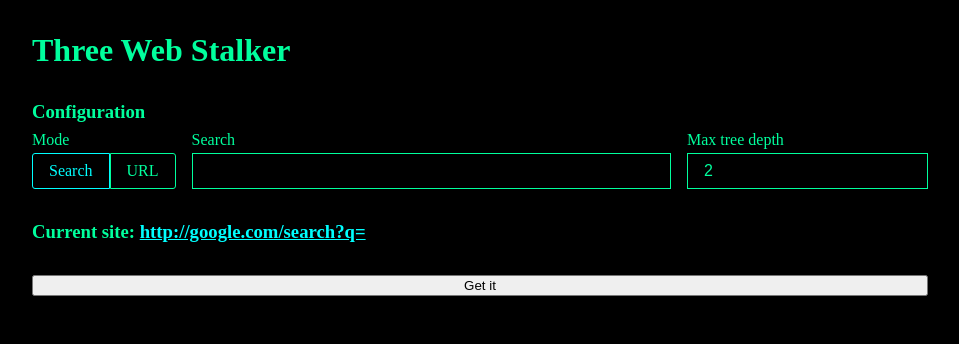
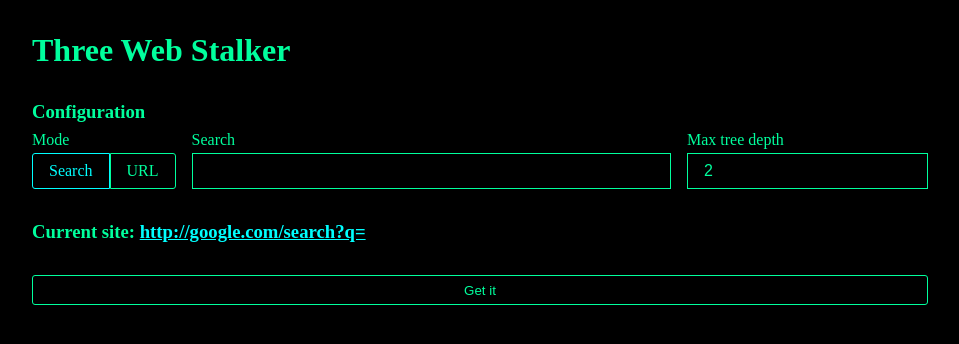
Before and after one commit to PatrickDeVries/three-web-stalker, a React (Vite) app: page / in a window 1280 px wide. Shown: the top 344 px of the page, without its empty margins (160-1119 px from the left). Built offline with nearby package versions, Linux system fonts and the light colour scheme.

Commit message:
Move graph state to valtio

```diff
--- a/package.json
+++ b/package.json
@@ -17,7 +17,8 @@
   "dependencies": {
     "react": "^18.2.0",
     "react-dom": "^18.2.0",
-    "styled-components": "^5.3.6"
+    "styled-components": "^5.3.6",
+    "valtio": "^1.7.6"
   },
   "devDependencies": {
     "@stylelint/postcss-css-in-js": "^0.38.0",
--- a/src/App/App.tsx
+++ b/src/App/App.tsx
@@ -1,9 +1,12 @@
 import { useMemo, useState } from 'react'
+import { useSnapshot } from 'valtio'
+import Button from '../common/Button'
 import { URL_TEST_REGEX } from '../common/constants'
 import Input from '../common/Input'
 import Pills from '../common/Pills'
 import { buildGraph } from './Graph'
-import { Configuration, Main, Section } from './style'
+import { graph } from './Graph/store'
+import { Configuration, Content, Main, Section, Wrapper } from './style'
 
 const isURLValid = (value: string): boolean => {
   return URL_TEST_REGEX.test(value)
@@ -14,14 +17,19 @@ const App: React.FC = () => {
   const [baseSite, setBaseSite] = useState<string | null>(null)
   const [search, setSearch] = useState<string>('')
   const [maxDepth, setMaxDepth] = useState<string>('2')
+  const graphSnap = useSnapshot(graph)
 
   const searchUrl = useMemo(
     () => `http://google.com/search?${new URLSearchParams({ q: search })}`,
     [search],
   )
 
+  console.log('current graph', graphSnap)
+
   return (
     <Main>
+      <Content>
+        <Wrapper>
           <h1>Three Web Stalker</h1>
           <Section>
             <h3>Configuration</h3>
@@ -63,18 +71,25 @@ const App: React.FC = () => {
           <Section>
             <h3>
               Current site:&nbsp;
-          <a href={mode === 'url' ? baseSite ?? '' : searchUrl} target="_blank" rel="noreferrer">
+              <a
+                href={mode === 'url' ? baseSite ?? '' : searchUrl}
+                target="_blank"
+                rel="noreferrer"
+              >
                 {mode === 'url' ? baseSite : searchUrl}
               </a>
             </h3>
           </Section>
-      <button
+          <Button
             onClick={() =>
               buildGraph(mode === 'url' ? baseSite ?? '' : searchUrl, parseInt(maxDepth, 10))
             }
           >
             Get it
-      </button>
+          </Button>
+          <p>{Object.keys(graphSnap).join(' | ')}</p>
+        </Wrapper>
+      </Content>
     </Main>
   )
 }
--- /dev/null
+++ b/src/App/Graph/store.ts
@@ -0,0 +1,4 @@
+import { proxy } from 'valtio'
+import { Graph } from './types'
+
+export const graph = proxy<Graph>({})
--- a/src/App/Graph/utils.ts
+++ b/src/App/Graph/utils.ts
@@ -1,5 +1,14 @@
 import { URL_MATCH_REGEX } from '../../common/constants'
+import { graph } from './store'
 import { Graph } from './types'
+
+const addToGraph = (newNodes: Graph) =>
+  Object.entries(newNodes).forEach(([key, val]) => (graph[key] = val))
+
+const addToConnections = (nodeKey: string, toAdd: string | string[]) =>
+  typeof toAdd === 'string'
+    ? graph[nodeKey].connections.add(toAdd)
+    : toAdd.forEach(url => graph[nodeKey].connections.add(url))
 
 // make a fetch and return the string version of a page
 export const getPage = async (url: string): Promise<string> => {
@@ -27,7 +36,7 @@ export const getPage = async (url: string): Promise<string> => {
 }
 
 // get list of links from a url
-export const getLinks = async (url: string): Promise<string[]> => {
+export const getURLS = async (url: string): Promise<string[]> => {
   const page = await getPage(url)
   return [...page.matchAll(URL_MATCH_REGEX)].map(match => {
     const trimmed = match[1].trim()
@@ -40,20 +49,18 @@ export const getLinks = async (url: string): Promise<string[]> => {
 export const buildGraph = async (
   baseURL: string,
   maxDepth: number,
-  graph: Graph = {},
   depth: number = 0,
   previousBaseURL: string | null = null,
 ): Promise<Graph> => {
   console.log('called', depth, maxDepth)
   if (previousBaseURL === null) {
-    graph = {
+    addToGraph({
       [baseURL]: { label: baseURL, x: 0, y: 0, z: 0, connections: new Set<string>() },
-    }
+    })
     console.log('created initial graph', graph)
   } else {
     const prevNode = graph[previousBaseURL]
-    graph = {
-      ...graph,
+    addToGraph({
       [baseURL]: {
         label: baseURL,
         x: prevNode.x + 1,
@@ -61,25 +68,29 @@ export const buildGraph = async (
         z: prevNode.z + 1,
         connections: new Set<string>([previousBaseURL]),
       },
-    }
-    console.log('added new node', graph)
+    })
+
+    console.log('added new node', baseURL)
   }
 
-  const links = await getLinks(baseURL)
-  links.forEach(link => graph[baseURL].connections.add(link))
-  console.log('new links', baseURL, links)
+  const urls = await getURLS(baseURL)
+  console.log('new urls', baseURL, urls)
+  addToConnections(baseURL, urls)
 
   if (depth < maxDepth) {
-    for (let i = 0; i < links.length; i++) {
-      if (!graph.hasOwnProperty(links[i])) {
-        const newGraph = await buildGraph(links[i], maxDepth, graph, depth + 1, baseURL)
-        graph = { ...graph, ...newGraph }
+    for (let i = 0; i < urls.length; i++) {
+      if (graph.hasOwnProperty(urls[i])) {
+        // if the url is already in the graph, just link it to this base URL
+        console.log('adding to connections', urls[i], baseURL)
+        addToConnections(urls[i], baseURL)
       } else {
-        graph[links[i]].connections.add(baseURL)
+        // if the url is new to the graph, build a graph for it
+        const newGraph = await buildGraph(urls[i], maxDepth, depth + 1, baseURL)
+        addToGraph(newGraph)
       }
     }
   }
 
-  console.log('final graph', graph)
+  console.log('returning graph', depth, maxDepth)
   return graph
 }
--- a/src/App/style.ts
+++ b/src/App/style.ts
@@ -1,6 +1,24 @@
 import styled from 'styled-components'
 
 export const Main = styled.main`
+  height: 100vh;
+  width: 100vw;
+
+  overflow: hidden;
+`
+
+export const Content = styled.div`
+  height: 100%;
+  width: 100%;
+
+  display: flex;
+  flex-direction: column;
+  align-items: center;
+
+  overflow-y: auto;
+`
+
+export const Wrapper = styled.div`
   margin: 0 auto;
   padding: 2rem;
 
--- /dev/null
+++ b/src/common/Button/index.ts
@@ -0,0 +1,3 @@
+import { Button } from './style'
+
+export default Button
--- /dev/null
+++ b/src/common/Button/style.ts
@@ -0,0 +1,22 @@
+import styled from 'styled-components'
+
+export const Button = styled.button`
+  flex: 1;
+  padding: 0.5em 1em;
+
+  display: flex;
+  justify-content: center;
+  align-items: center;
+
+  color: ${({ theme }) => theme.color.text};
+  background-color: ${({ theme }) => theme.color.background};
+
+  border: 1px solid ${({ theme }) => theme.color.text};
+  border-radius: 3px;
+
+  cursor: pointer;
+
+  &:hover {
+    text-decoration: underline;
+  }
+`
```
Also changed, not shown: .pnp.cjs, .stylelintrc.cjs, 1 other file (tests, documents, lock files or other folders). Lines whose indentation alone changed are shown as unchanged.
